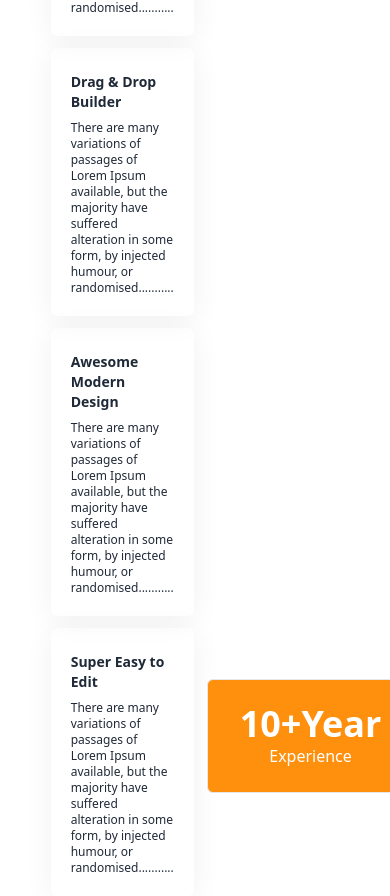
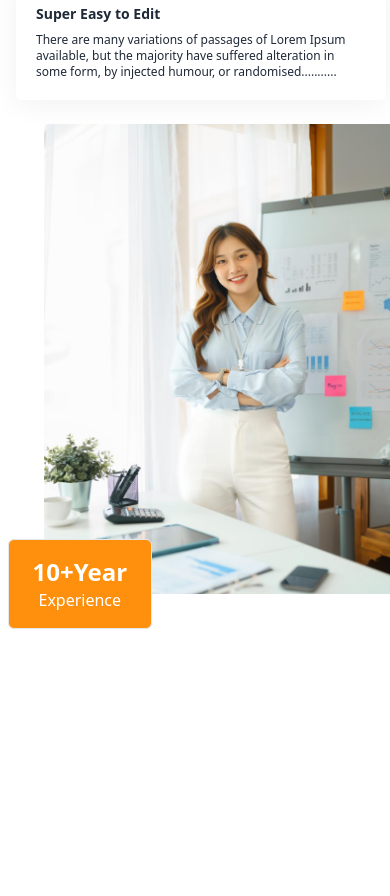
Before and after one commit to Riad123456789/Architects-project, a React (Vite) app: page / in a window 390 px wide. Shown: the part 1724-2620 px from the top of the page. After the commit the page ends 2353 px from the top, so only its background shows below. Built offline with nearby package versions, Linux system fonts and the light colour scheme.

Commit message:
exprience section responsive are done

```diff
--- a/src/Components/Experience.jsx
+++ b/src/Components/Experience.jsx
@@ -2,8 +2,8 @@ import img from "../assets/images/sponsors/architect.png"
 
 const Experience = () => {
     return (
-        <div className="flex mt-14 gap-60  w-[74%] mx-auto relative">
-            <div className=" space-y-3  w-[425px] ">
+        <div className=" flex flex-col lg:flex-row  p-4 pr-1 gap-6 mt-9 md:mt-10  lg:gap-60   lg:w-[74%] mx-auto relative">
+            <div className=" space-y-3  lg:w-[425px] ">
                 <h1 className="text-2xl font-bold border-l-4 border-[#FF900E]  pl-2">Features you will <br />
                     love & enjoy</h1>
                 <p className="text-xs">There are many variations of passages of Lorem Ipsum available, but the majority have suffered alteration in some form, by injected humour, or randomised words which don't look even</p>
@@ -27,12 +27,12 @@ const Experience = () => {
 
             <div className="">
                 <div className="">
-                    <img className="w-[440px] h-[620px]" src={img} alt="" />
+                    <img className=" w-[350px] h-[470px]  ml-7 md:h-[50%]  md:w-[90%] md:ml-16  lg:w-[440px] lg:h-[620px]" src={img} alt="" />
                 </div>
 
-                <div className="border w-52 text-center bg-[#FF900E] text-white  py-6 rounded-md absolute
-                left-[54%] top-[85%]">
-                    <p className="text-4xl font-bold">10+Year</p>
+                <div className="border w-36 md:w-52 text-center bg-[#FF900E] text-white py-4 md:py-6 rounded-md absolute
+                    left-[2%] top-[94%]  md:left-[1%] md:top-[94%]   lg:left-[58%] lg:top-[83%]">
+                    <p className="text-2xl md:text-4xl font-bold">10+Year</p>
                     <p>Experience</p>
                 </div>
             </div>
```
